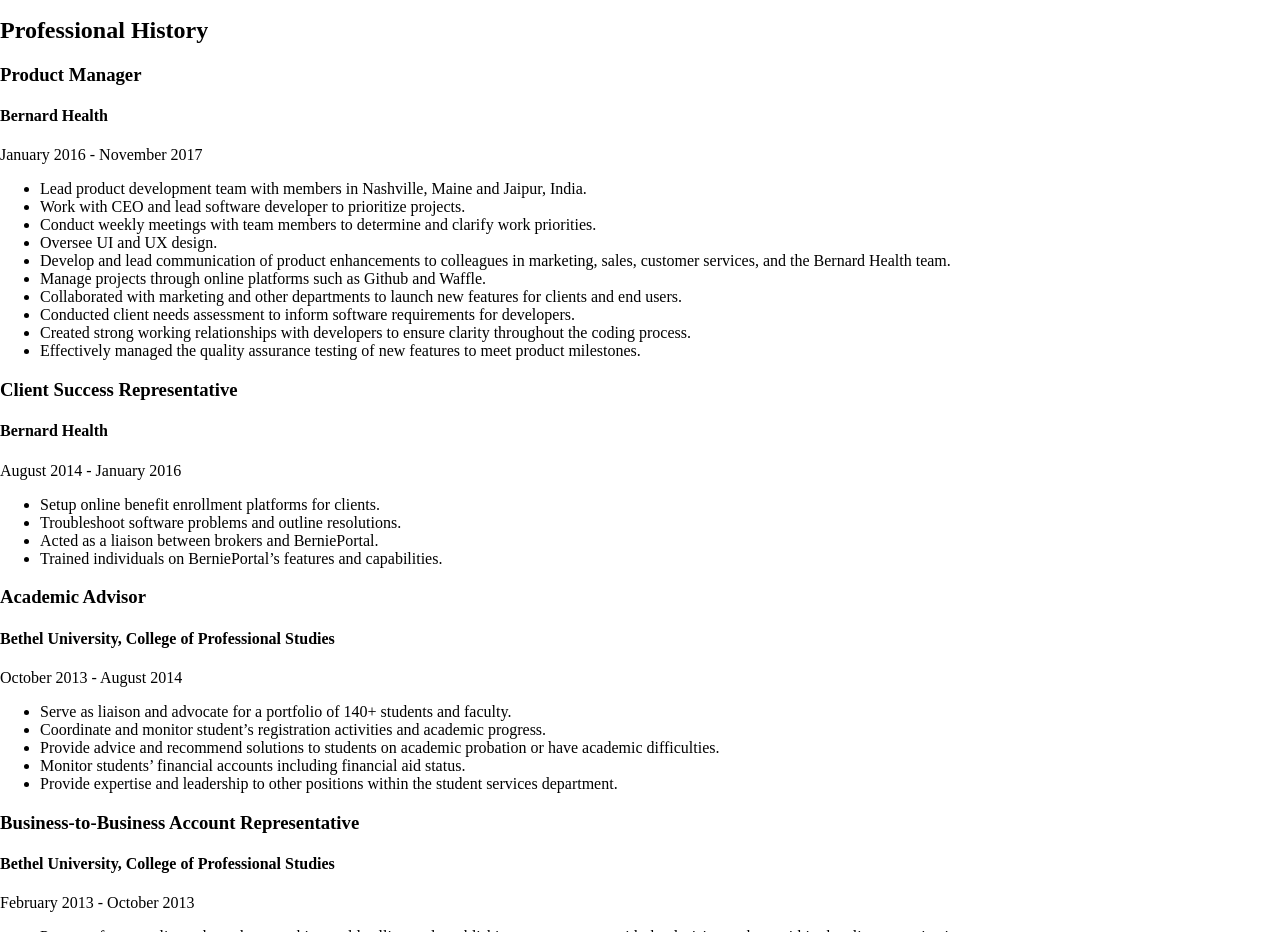
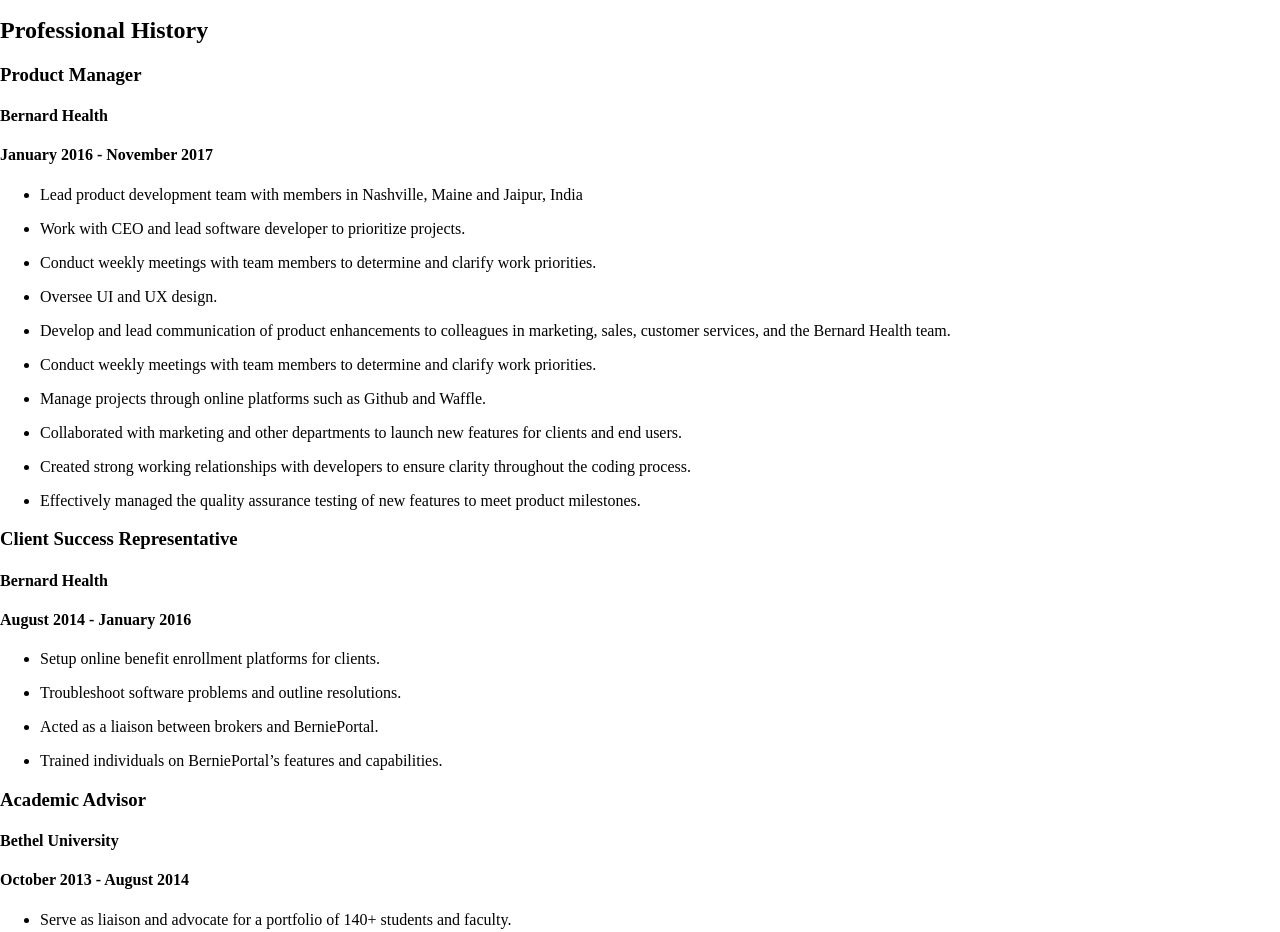
Before and after one commit to spenceryork/spenceryork.github.io, a website with bundled scripts: page index.html in a window 1280 px wide. Shown: the part 132-1064 px from the top of the page. Built offline with nearby package versions, Linux system fonts and the light colour scheme.

Commit message:
completed the projects and resume task to load data from local storage

```diff
--- a/index.html
+++ b/index.html
@@ -25,7 +25,10 @@
         </header>
         <main>
         <h2>Professional History</h2>
-            <article>
+            <div id="jobs">
+
+            </div>
+            <!-- <article>
                 <header>
                     <h3>Product Manager</h3>
                     <h4>Bernard Health</h4>
@@ -91,7 +94,7 @@
                                 <li>Tailoring customized proposals.</li>
                             </ul>
                         </section>
-                    </article>
+                    </article> -->
     </main>
     <footer>
             <p>&copy 2017 Spencer York</p>
--- a/javascripts/resume.js
+++ b/javascripts/resume.js
@@ -5,9 +5,15 @@
         title: "Product Manager",
         company: "Bernard Health",
         dates: "January 2016 - November 2017",
-        responsibilities: {
-            responsibility: ["Lead product development team with members in Nashville, Maine and Jaipur, India", "Work with CEO and lead software developer to prioritize projects.", "Conduct weekly meetings with team members to determine and clarify work priorities.", "Conduct weekly meetings with team members to determine and clarify work priorities.", "Oversee UI and UX design.", "Conduct weekly meetings with team members to determine and clarify work priorities.", "Develop and lead communication of product enhancements to colleagues in marketing, sales, customer services, and the Bernard Health team.", "Conduct weekly meetings with team members to determine and clarify work priorities.", "Manage projects through online platforms such as Github and Waffle.", "Collaborated with marketing and other departments to launch new features for clients and end users.", "Created strong working relationships with developers to ensure clarity throughout the coding process.", "Effectively managed the quality assurance testing of new features to meet product milestones."]
-        }
+        responsibilities: [
+                "Lead product development team with members in Nashville, Maine and Jaipur, India", "Work with CEO and lead software developer to prioritize projects.",
+                "Conduct weekly meetings with team members to determine and clarify work priorities.",
+                "Oversee UI and UX design.",
+                "Develop and lead communication of product enhancements to colleagues in marketing, sales, customer services, and the Bernard Health team.",
+                "Conduct weekly meetings with team members to determine and clarify work priorities.", "Manage projects through online platforms such as Github and Waffle.",
+                "Collaborated with marketing and other departments to launch new features for clients and end users.",
+                "Created strong working relationships with developers to ensure clarity throughout the coding process.",
+                "Effectively managed the quality assurance testing of new features to meet product milestones."]
     },
     {
         title: "Client Success Representative",
@@ -27,3 +33,51 @@
 
 let JSONResume = JSON.stringify(resume);
 localStorage.setItem('resume', JSONResume);
+
+// Extract the blog article data
+let extractedResume = JSON.parse(localStorage.getItem('resume'));
+console.log("extractedResume", extractedResume);
+
+// Transform each blog article into an <article> element string.
+// Load that string into the DOM
+// console.log("extractedResume[i].responsibility", extractedResume[1].responsibilities[1]);
+
+for(let i = 0; i < extractedResume.length; i++) {
+    // console.log("each job", extractedResume[i].responsibilities);
+    $("#jobs").append(
+        `<article>
+            <div>
+                <h3>${extractedResume[i].title}</h3>
+                <h4>${extractedResume[i].company}<h4>
+                <p class="dates">${extractedResume[i].dates}</p>
+            </div>
+        </article>`);
+    for(let x = 0; x < extractedResume[i].responsibilities.length; x++) {
+        $("#jobs").append(
+                `<ul>
+                    <li>${extractedResume[i].responsibilities[x]}</li>
+                </ul>`);
+        // console.log("responsibilities", responsibilities);
+    }
+}
+// {/* <article>
+//                 <header>
+//                     <h3>Product Manager</h3>
+//                     <h4>Bernard Health</h4>
+//                     <p class=dates>January 2016 - November 2017</p>
+//                 </header>
+//                 <section>
+//                     <ul>
+//                         <li>Lead product development team with members in Nashville, Maine and Jaipur, India.</li>
+//                         <li>Work with CEO and lead software developer to prioritize projects.</li>
+//                         <li>Conduct weekly meetings with team members to determine and clarify work priorities.</li>
+//                         <li>Oversee UI and UX design.</li>
+//                         <li>Develop and lead communication of product enhancements to colleagues in marketing, sales, customer services, and the Bernard Health team.</li>
+//                         <li>Manage projects through online platforms such as Github and Waffle.</li>
+//                         <li>Collaborated with marketing and other departments to launch new features for clients and end users.</li>
+//                         <li>Conducted client needs assessment to inform software requirements for developers.</li>
+//                         <li>Created strong working relationships with developers to ensure clarity throughout the coding process.</li>
+//                         <li>Effectively managed the quality assurance testing of new features to meet product milestones.</li>
+//                     </ul>
+//                 </section>
+//             </article> */}
```
Also changed, not shown: javascripts/projects.js (+18 -2 lines), projects.html (+3 -0 lines).
